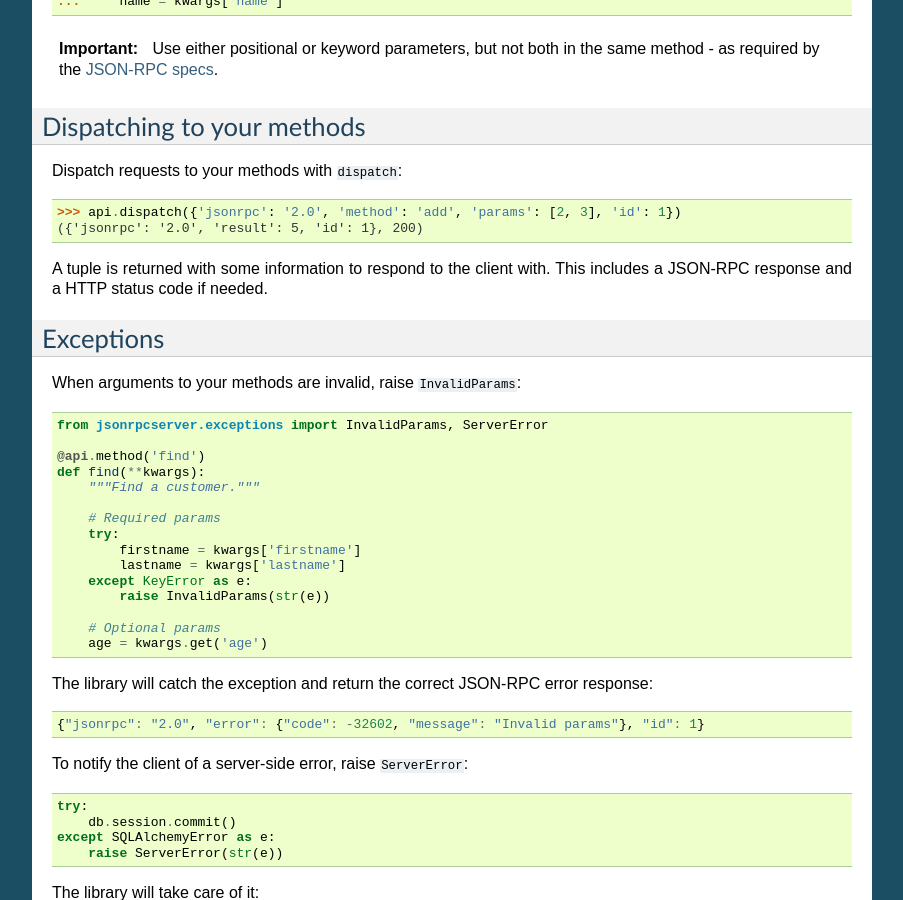
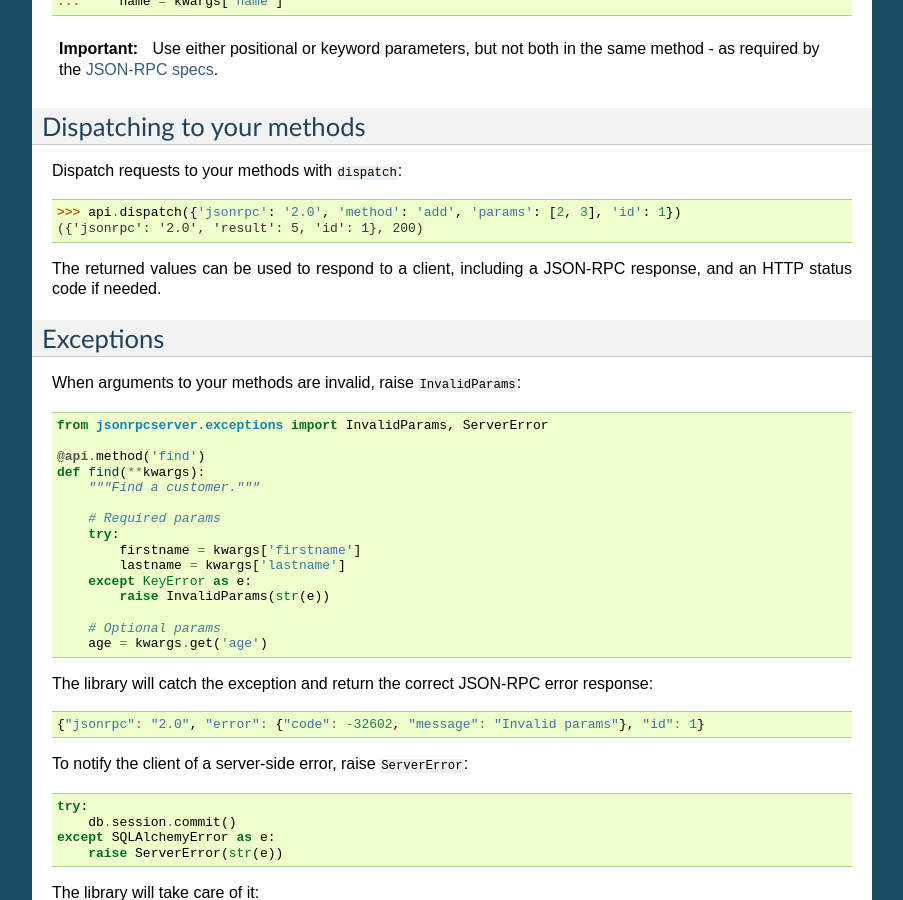
Before and after one commit to explodinglabs/jsonrpcserver, a Sphinx documentation site: the page built from doc/index.rst, in a window 1280 px wide and 900 px high, scrolled down 626 px. Shown: the whole window, without its empty margins (198-1101 px from the left). Built offline with Sphinx 7.4.7, drawn with Linux system fonts in a browser that asks for light colours.

Commit message:
Updated documentation.

```diff
--- a/HISTORY.rst
+++ b/HISTORY.rst
@@ -14,4 +14,4 @@ used with Flask with very few changes - see `flask-example.py
 The library now works very similarly to Josh Marshall's `jsonrpclib
 <https://pypi.python.org/pypi/jsonrpclib>`_, but is purely for the server-side
 and has no client, and is just a dispatcher, not a server (despite the name),
-giving the freedom to be used on a wide range of servers.
+giving the freedom to be used on a wider range of scenarios.
--- a/doc/index.rst
+++ b/doc/index.rst
@@ -47,8 +47,8 @@ Dispatch requests to your methods with ``dispatch``::
     >>> api.dispatch({'jsonrpc': '2.0', 'method': 'add', 'params': [2, 3], 'id': 1})
     ({'jsonrpc': '2.0', 'result': 5, 'id': 1}, 200)
 
-A tuple is returned with some information to respond to the client with. This
-includes a JSON-RPC response and a HTTP status code if needed.
+The returned values can be used to respond to a client, including a JSON-RPC
+response, and an HTTP status code if needed.
 
 Exceptions
 ----------
```
Also changed, not shown: README.rst (+4 -3 lines).
